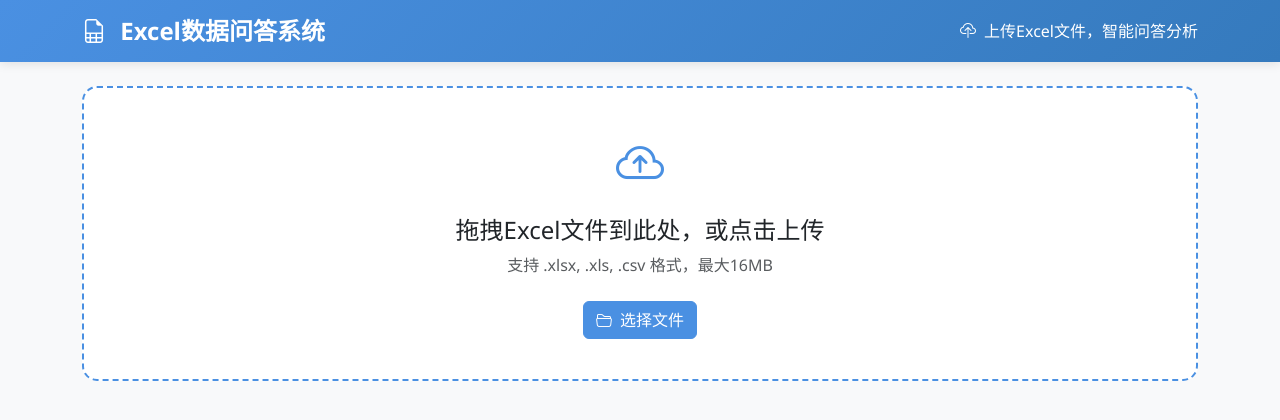
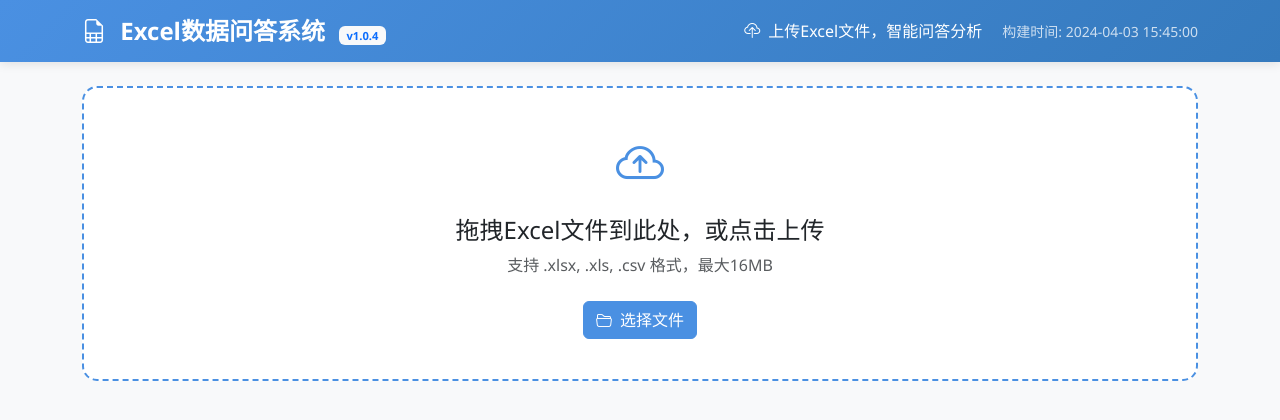
Before and after one commit to FrogSky/auto-excel, a Flask app: page / in a window 1280 px wide. Shown: the top 420 px of the page. Run offline with Flask 3, Linux system fonts and the light colour scheme; data that the repository does not hold is empty; some libraries are stand-ins or nearby versions.

Commit message:
添加版本号显示功能：v1.0.4，构建时间2024-04-03 15:45:00

```diff
--- a/app.py
+++ b/app.py
@@ -16,6 +16,10 @@ try:
     OPENAI_AVAILABLE = True
 except ImportError:
     OPENAI_AVAILABLE = False
+
+# 版本号 - 每次发布时更新
+APP_VERSION = "1.0.4"
+APP_BUILD_TIME = "2024-04-03 15:45:00"
 
 app = Flask(__name__, template_folder='templates')
 CORS(app)
@@ -41,7 +45,7 @@ uploaded_files = {}
 @app.route('/')
 def index():
     """返回前端页面"""
-    return render_template('index.html')
+    return render_template('index.html', version=APP_VERSION, build_time=APP_BUILD_TIME)
 
 def allowed_file(filename):
     """检查文件扩展名是否允许"""
--- a/templates/index.html
+++ b/templates/index.html
@@ -268,10 +268,12 @@
             <a class="navbar-brand" href="#">
                 <i class="bi bi-file-earmark-spreadsheet me-2"></i>
                 Excel数据问答系统
+                <span class="badge bg-light text-primary ms-2" style="font-size: 0.7rem;">v{{ version }}</span>
             </a>
             <span class="navbar-text text-white">
                 <i class="bi bi-cloud-upload me-1"></i>
                 上传Excel文件，智能问答分析
+                <small class="ms-3 opacity-75">构建时间: {{ build_time }}</small>
             </span>
         </div>
     </nav>
```
